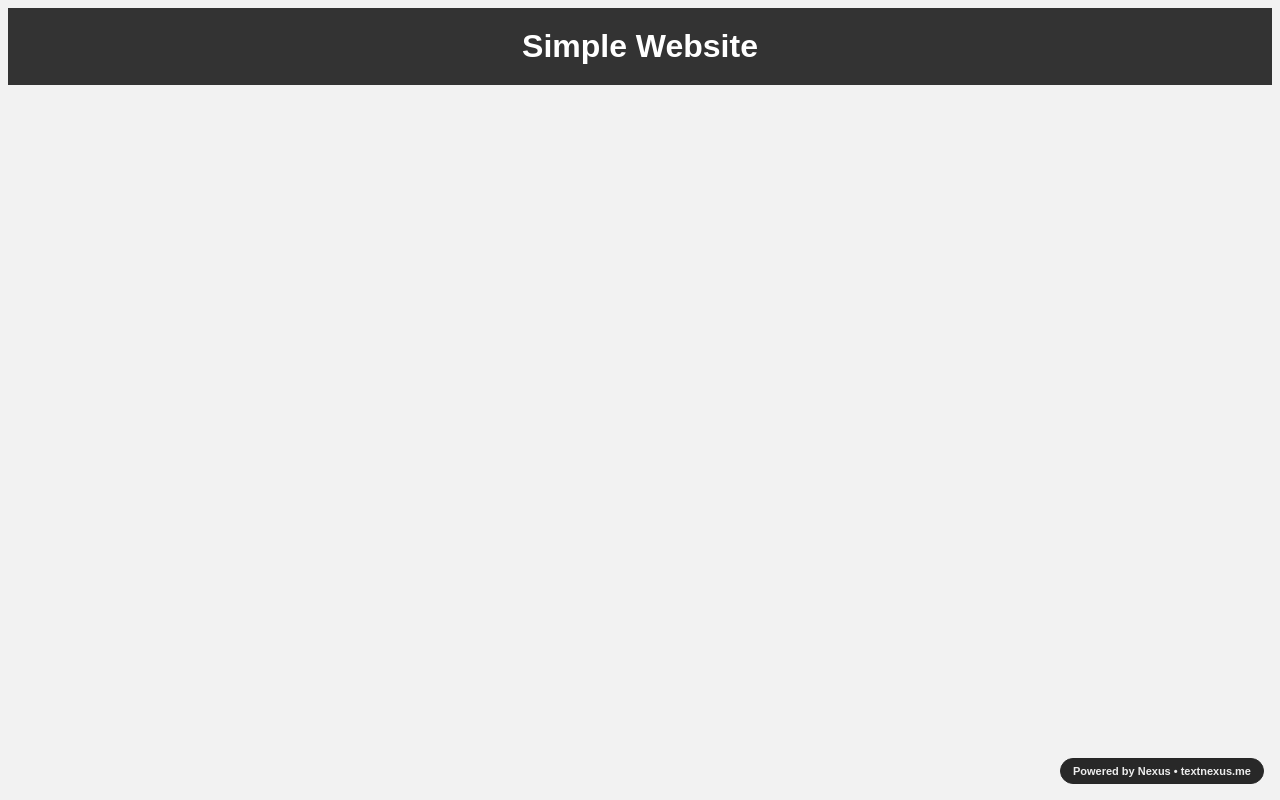
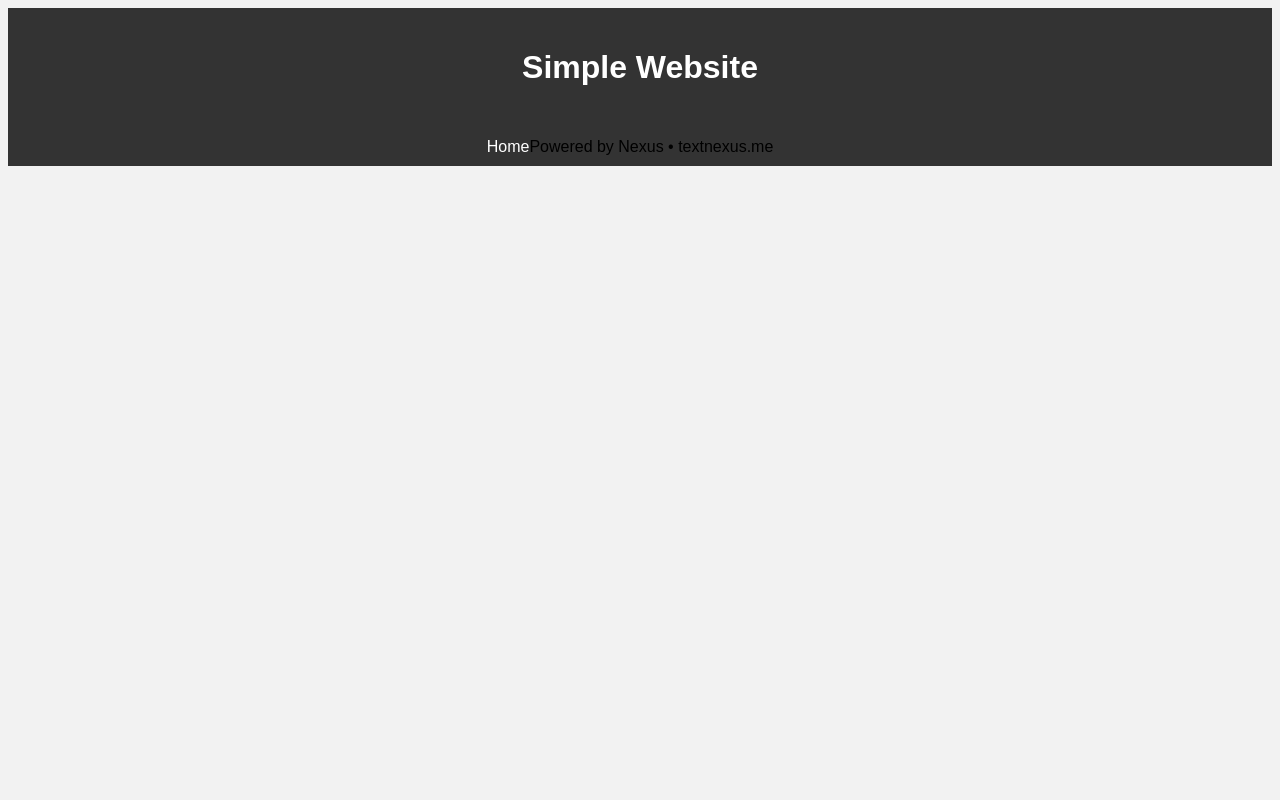
Before and after one commit to wwebsitesystem-stack/nexus-simple, a plain HTML site: page index.html in a window 1280 px wide. Drawn offline with Linux system fonts and the light colour scheme.

Commit message:
Initial commit by Nexus AI

```diff
--- a/index.html
+++ b/index.html
@@ -8,31 +8,46 @@
   font-family: Arial, sans-serif;
 }
 
-		.header {
+header {
   background-color: #333;
   color: #fff;
   padding: 20px;
   text-align: center;
 }
 
-		.header h1 {
-			margin: 0;
+nav {
+  background-color: #333;
+  padding: 10px;
+  text-align: center;
 }
 
-		.content {
-			max-width: 800px;
-			margin: 40px auto;
-			padding: 20px;
-			background-color: #fff;
-			border: 1px solid #ddd;
-			box-shadow: 0 0 10px rgba(0, 0, 0, 0.1);
+nav ul {
+  list-style: none;
+  margin: 0;
+  padding: 0;
+  display: inline-block;
 }
 
-		.content p {
-			margin-bottom: 20px;
+nav li {
+  display: inline-block;
+  margin-right: 20px;
 }
 
-		.footer {
+nav a {
+  color: #fff;
+  text-decoration: none;
+}
+
+nav a:hover {
+  color: #ccc;
+}
+
+main {
+  display: block;
+  padding: 20px;
+}
+
+footer {
   background-color: #333;
   color: #fff;
   padding: 10px;
@@ -42,7 +57,9 @@
 </style>
 </head>
 <body>
-	<div class="header">
+<header>
   <h1>Simple Website</h1>
-	</div>
-<a href="https://textnexus.me" target="_blank" style="position: fixed; bottom: 16px; right: 16px; z-index: 999999; font-family: sans-serif; font-size: 11px; font-weight: 600; color: #ededed; background-color: rgba(18, 18, 18, 0.9); border: 1px solid #262626; padding: 6px 12px; border-radius: 9999px; text-decoration: none; display: inline-flex; align-items: center; gap: 6px;">Powered by Nexus • textnexus.me</a>
+</header>
+<nav>
+  <ul>
+    <li><a href="#">Home</a></<a href="https://textnexus.me" target="_blank" style="position: fixed; bottom: 16px; right: 16px; z-index: 999999; font-family: sans-serif; font-size: 11px; font-weight: 600; color: #ededed; background-color: rgba(18, 18, 18, 0.9); border: 1px solid #262626; padding: 6px 12px; border-radius: 9999px; text-decoration: none; display: inline-flex; align-items: center; gap: 6px;">Powered by Nexus • textnexus.me</a>
```
Lines whose indentation alone changed are shown as unchanged.
